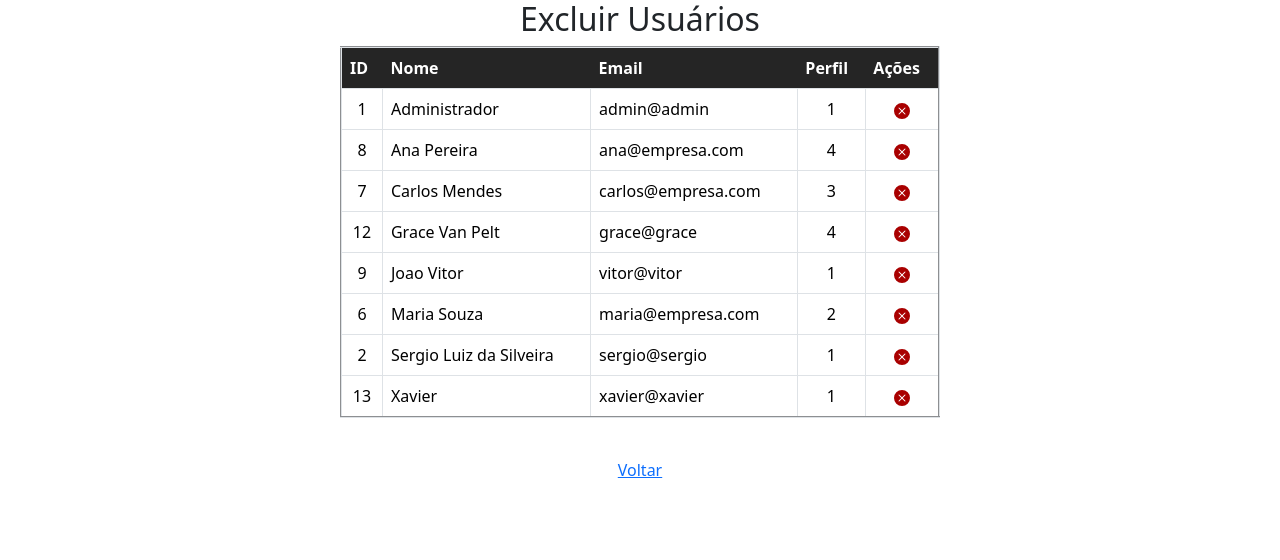
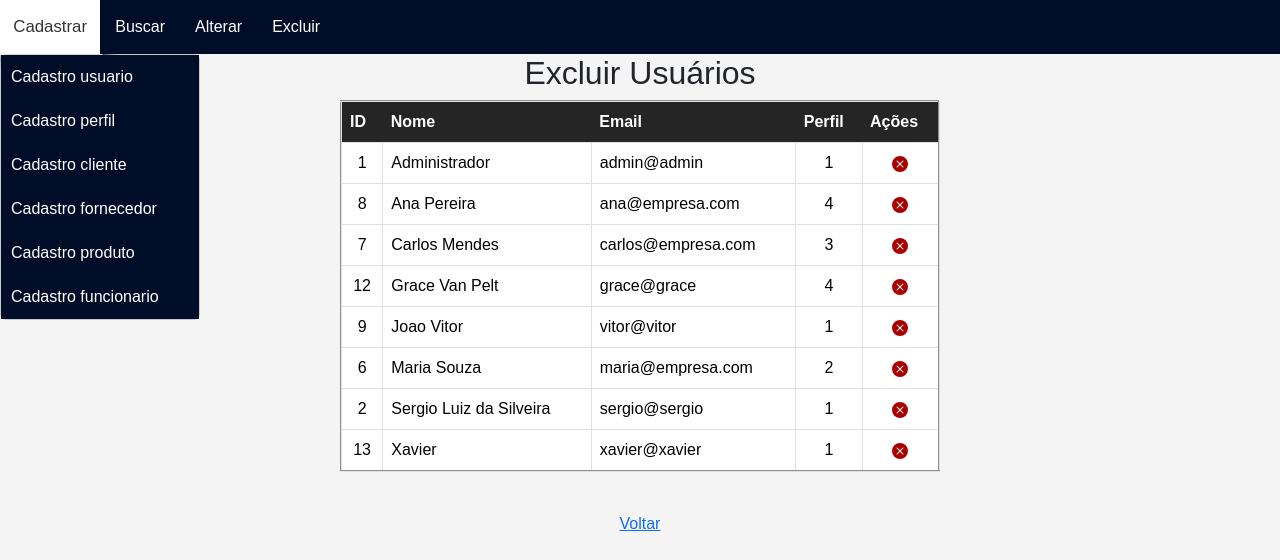
Before and after one commit to Freitas014/Luis_Freitas_Prova, a PHP site: page /excluir_usuario.php in a window 1280 px wide. Shown: the top 560 px of the page. Run offline with PHP 8.4, Linux system fonts and the light colour scheme; a user stored in the database is signed in; data comes from the database, SQL or seed files in the repository.

Commit message:
Update excluir_usuario.php
Adicionado Menu DropDown para navegação

```diff
--- a/excluir_usuario.php
+++ b/excluir_usuario.php
@@ -7,6 +7,56 @@ if($_SESSION['perfil'] !=1){
     echo"<script>alert('Acesso Negado!');window.location.href='principal.php'</script>";
     exit();
 }
+// Obtendo o nome do perfil do usuario logado
+$id_perfil = $_SESSION['perfil'];
+$sqlPerfil = "SELECT nome_perfil FROM perfil WHERE id_perfil = :id_perfil";
+$stmtPerfil = $pdo->prepare($sqlPerfil);
+$stmtPerfil ->bindParam(':id_perfil', $id_perfil);
+$stmtPerfil->execute();
+$perfil = $stmtPerfil->fetch(PDO::FETCH_ASSOC);
+$nome_perfil = $perfil['nome_perfil'];
+
+// Definição das permissoes por perfil
+
+$permissoes = [
+    1 => ["Cadastrar" =>["cadastro_usuario.php", "cadastro_perfil.php", "cadastro_cliente.php",
+        "cadastro_fornecedor.php", "cadastro_produto.php", "cadastro_funcionario.php"],
+
+        "Buscar" =>["buscar_usuario.php", "buscar_perfil.php", "buscar_cliente.php",
+
+        "buscar_fornecedor.php", "buscar_produto.php", "buscar_funcionario.php"],
+
+        "Alterar" =>["alterar_usuario.php", "alterar_perfil.php", "alterar_cliente.php",
+        "alterar_fornecedor.php", "alterar_produto.php", "alterar_funcionario.php"],
+
+        "Excluir" =>["excluir_usuario.php", "excluir_perfil.php", "excluir_cliente.php",
+        "excluir_fornecedor.php", "excluir_produto.php", "excluir_funcionario.php"],],
+
+    2 => ["Cadastrar" =>["cadastro_cliente.php"],
+
+        "Buscar" =>["buscar_cliente.php", "buscar_fornecedor.php", "buscar_produto.php"],
+
+        "Alterar" =>["alterar_produto.php", "alterar_fornecedor"],
+
+        "Excluir" =>["excluir_produto.php"],],
+
+    3 => ["Cadastrar" =>["cadastro_funcionario.php"],
+
+        "Buscar" =>["buscar_cliente.php","buscar_fornecedor.php", "buscar_produto.php"],
+
+        "Alterar" =>["alterar_fornecedor.php", "alterar_produto.php"],
+
+        "Excluir" =>["excluir_produto.php"],],
+
+    4 => ["Cadastrar" => ["cadastro_cliente.php"],
+
+        "Buscar" =>["buscar_produto.php"],
+
+        "Alterar" =>["alterar_cliente.php"],]
+];
+
+    //Obtendo as opçoes disponiveis para o perfil logado.
+    $opcoes_menu = $permissoes[$id_perfil];
 
 // Inicializa variavel por armazenas usuarios.
 $usuario = [];
@@ -40,7 +90,25 @@ if(isset($_GET['id']) && is_numeric($_GET['id'])){
     <meta name="viewport" content="width=device-width, initial-scale=1.0">
     <title>Excluir Usuários</title>
     <link rel="stylesheet" href="bootstrap.css">
+    <link rel="stylesheet" href="styles.css">
 </head>
+    <nav>
+        <ul class="menu">
+            <?php
+                foreach($opcoes_menu as $categoria => $arquivos): ?>
+                <li class="dropdown">
+                    <a href="#"><?=$categoria ?></a>
+                    <ul class="dropdown-menu">
+                        <?php foreach($arquivos as $arquivo): ?>
+                            <li>
+                                <a href="<?=$arquivo ?>"><?=ucfirst(str_replace("_"," ",basename($arquivo,".php")))?></a>
+                            </li>
+                        <?php endforeach; ?>
+                    </ul>
+                </li>
+            <?php endforeach; ?>
+        </ul>
+    </nav>
 <body>
         <center><h2>Excluir Usuários</h2></center>
         <?php if(!empty($usuarios)): ?>
```
